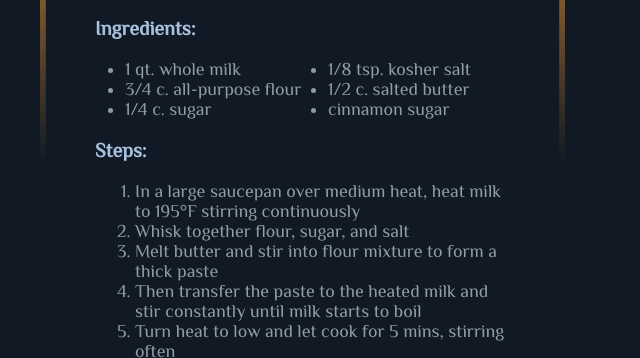
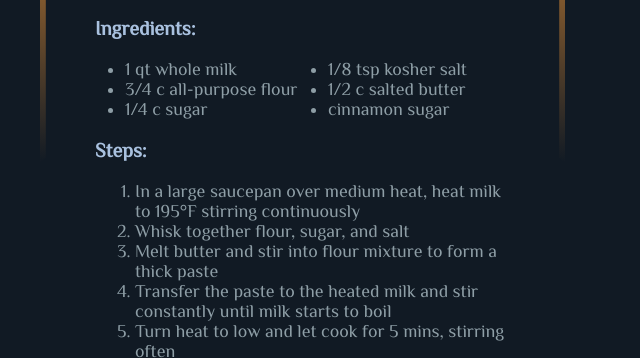
Before and after one commit to simplenough/Odin-Recipes, a plain HTML site: page recipes/porridge.html in a window 1280 px wide. Shown: the part 220-578 px from the top of the page, 5-645 px from the left. Drawn offline with Linux system fonts and the light colour scheme; a web font is replaced by a local one.

Commit message:
refactor: grammar

```diff
--- a/recipes/porridge.html
+++ b/recipes/porridge.html
@@ -30,11 +30,11 @@
           </p>
           <h3>Ingredients:</h3>
           <ul class="split">
-            <li>1 qt. whole milk</li>
-            <li>3/4 c. all-purpose flour</li>
-            <li>1/4 c. sugar</li>
-            <li>1/8 tsp. kosher salt</li>
-            <li>1/2 c. salted butter</li>
+            <li>1 qt whole milk</li>
+            <li>3/4 c all-purpose flour</li>
+            <li>1/4 c sugar</li>
+            <li>1/8 tsp kosher salt</li>
+            <li>1/2 c salted butter</li>
             <li>cinnamon sugar</li>
           </ul>
           <h3>Steps:</h3>
@@ -48,8 +48,8 @@
               Melt butter and stir into flour mixture to form a thick paste
             </li>
             <li>
-              Then transfer the paste to the heated milk and stir constantly
-              until milk starts to boil
+              Transfer the paste to the heated milk and stir constantly until
+              milk starts to boil
             </li>
             <li>Turn heat to low and let cook for 5 mins, stirring often</li>
             <li>
```
Also changed, not shown: recipes/bread.html (+2 -2 lines), recipes/stew.html (+4 -4 lines), assets/bread.png.
